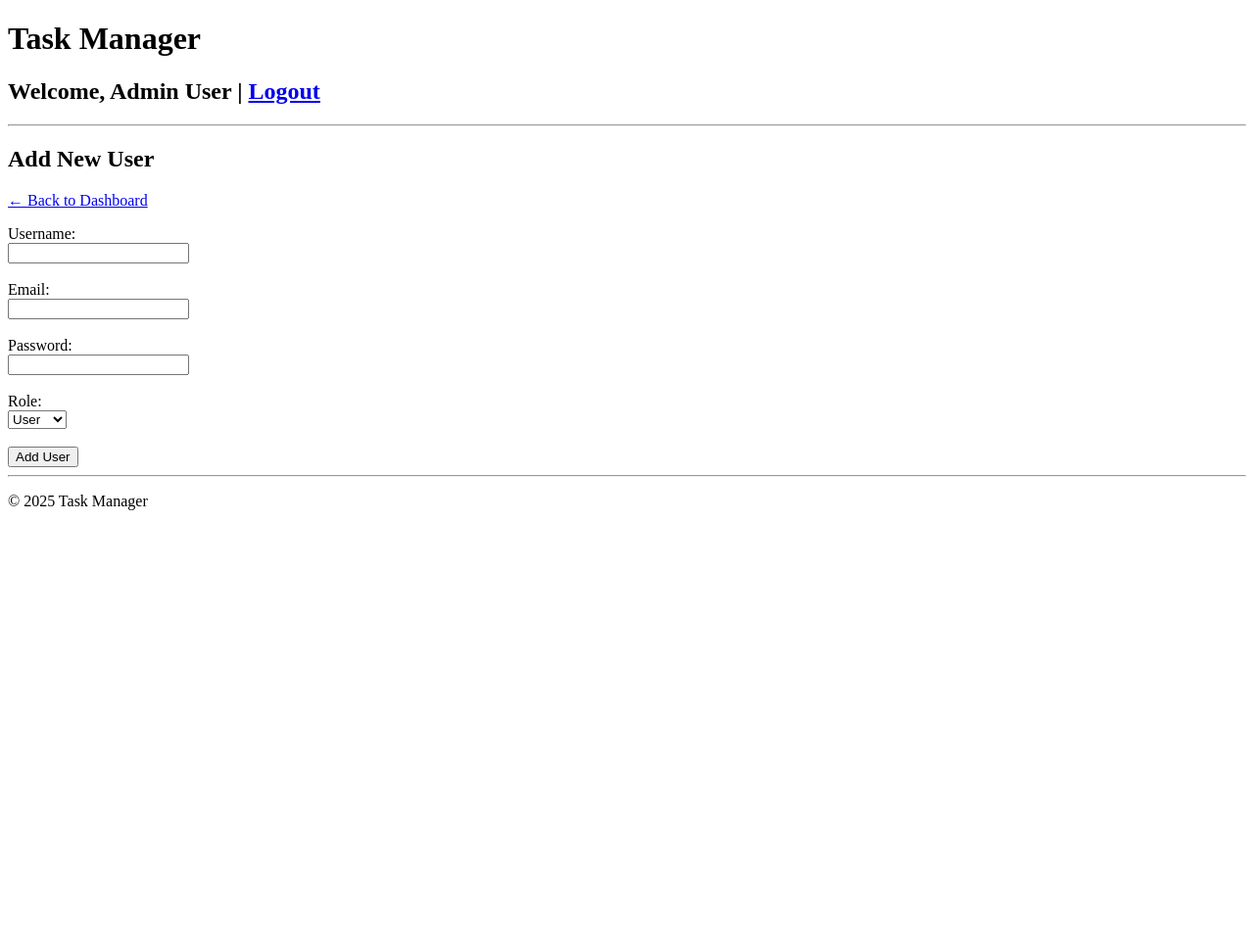
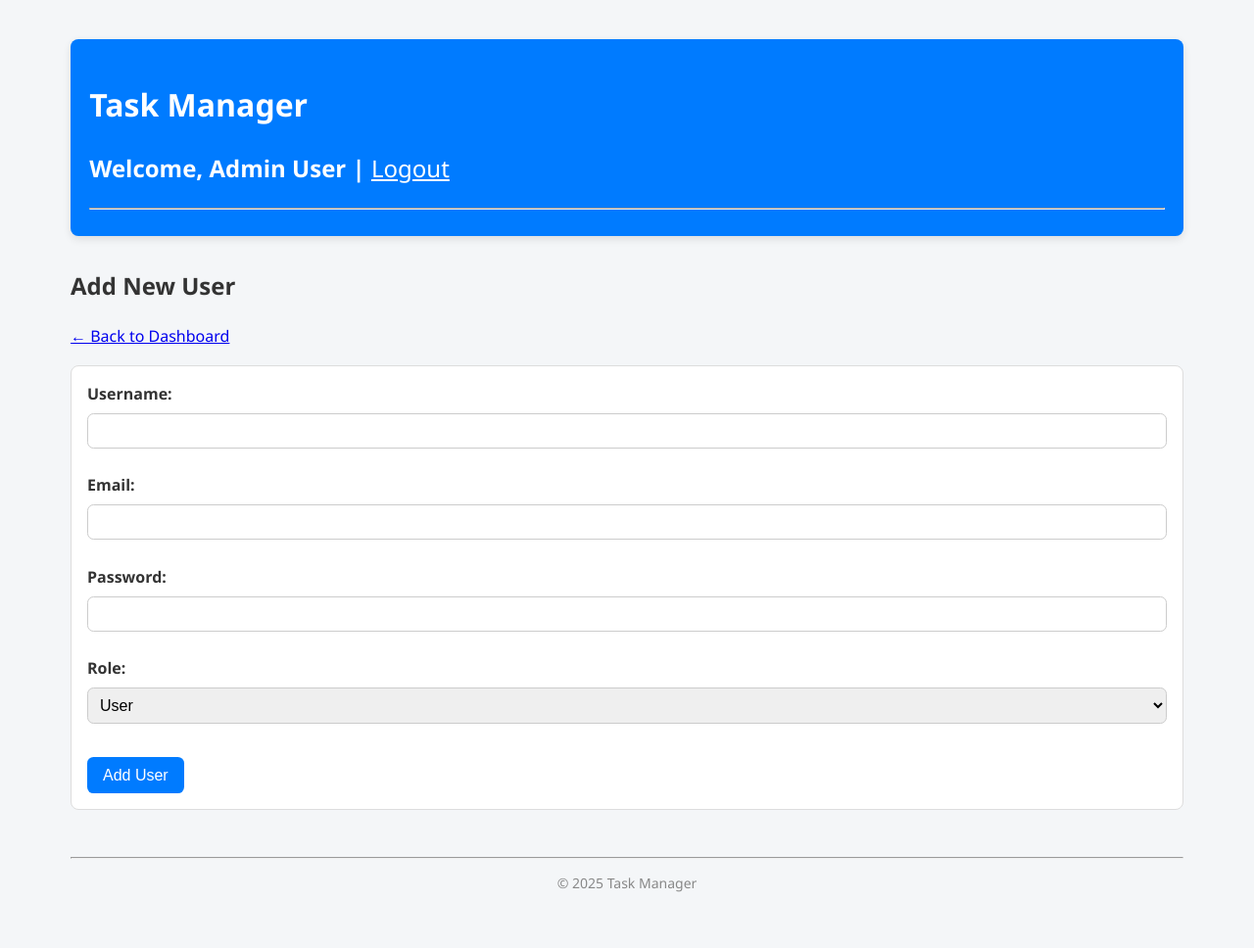
Before and after one commit to dennis-mburu/task-manager-php, a PHP site: page /add_user.php in a window 1280 px wide. Shown: the whole page at 98% size. Before the commit the page ends 521 px from the top, so only its background shows below. Run offline with PHP 8.4, Linux system fonts and the light colour scheme; a user stored in the database is signed in.

Commit message:
:lipstick: add some base css

```diff
--- a/add_task.php
+++ b/add_task.php
@@ -55,6 +55,7 @@ if ($_SERVER['REQUEST_METHOD'] === 'POST') {
 <head lang="en">
     <meta charset="UTF-8">
     <meta name="viewport" content="width=device-width, initial-scale=1.0">
+    <link rel="stylesheet" href="css/style.css">
     <title>Assign Task – Task Manager</title>
 </head>
 
--- a/add_user.php
+++ b/add_user.php
@@ -41,6 +41,7 @@ if ($_SERVER['REQUEST_METHOD'] === 'POST') {
 <head>
     <meta charset="UTF-8">
     <meta name="viewport" content="width=device-width, initial-scale=1.0">
+    <link rel="stylesheet" href="css/style.css">
     <title>Add User – Task Manager</title>
 </head>
 
--- /dev/null
+++ b/css/style.css
@@ -0,0 +1,183 @@
+/* Global Reset and Box Sizing */
+* {
+  /* margin: 0;
+  padding: 0; */
+  box-sizing: border-box;
+}
+
+/* Base Typography and Layout */
+html {
+  font-size: 16px; /* 1rem = 16px baseline */
+}
+
+body {
+  font-family: "Segoe UI", sans-serif;
+  background-color: #f4f6f8;
+  color: #333;
+  padding: 2rem;
+  line-height: 1.6;
+  animation: fadeInBody 0.6s ease-in;
+  max-width: 1200px;
+  margin-inline: auto;
+}
+
+/* Header */
+header {
+  background-color: #007bff;
+  color: white;
+  padding: 1.2rem;
+  border-radius: 0.5rem;
+  margin-bottom: 2rem;
+  box-shadow: 0 0.2rem 0.5rem rgba(0, 0, 0, 0.1);
+  animation: slideDown 0.5s ease-out;
+}
+
+header a {
+  color: white;
+  text-decoration: underline;
+  font-weight: 500;
+}
+
+/* Buttons */
+button,
+.btn {
+  background-color: #007bff;
+  color: white;
+  border: none;
+  padding: 0.6rem 1rem;
+  margin-top: 0.5rem;
+  border-radius: 0.4rem;
+  cursor: pointer;
+  font-size: 1rem;
+  transition: background 0.3s ease, transform 0.2s ease;
+}
+
+button:hover,
+.btn:hover {
+  background-color: #0056b3;
+  transform: translateY(-0.05rem);
+}
+
+/* Forms */
+form {
+  margin: 1rem 0;
+  padding: 1rem;
+  background: white;
+  border: 0.05rem solid #ddd;
+  border-radius: 0.5rem;
+  animation: fadeIn 0.3s ease;
+}
+
+input,
+select {
+  padding: 0.5rem;
+  margin-top: 0.4rem;
+  width: 100%;
+  border-radius: 0.4rem;
+  border: 0.05rem solid #ccc;
+  font-size: 1rem;
+}
+
+label {
+  font-weight: 600;
+}
+
+/* Cards */
+.card {
+  background: white;
+  padding: 1rem;
+  border-radius: 0.5rem;
+  margin: 1rem 0;
+  box-shadow: 0 0.1rem 0.4rem rgba(0, 0, 0, 0.08);
+  animation: fadeInCard 0.4s ease;
+}
+
+/* Task Status Labels */
+.status {
+  font-weight: bold;
+}
+
+.status.Pending {
+  color: orange;
+}
+
+.status.InProgress {
+  color: dodgerblue;
+}
+
+.status.Completed {
+  color: green;
+}
+
+/* Footer */
+footer {
+  text-align: center;
+  margin-top: 3rem;
+  font-size: 0.875rem;
+  color: #888;
+}
+
+/* Animations */
+@keyframes fadeInBody {
+  0% {
+    opacity: 0;
+  }
+  100% {
+    opacity: 1;
+  }
+}
+
+@keyframes fadeIn {
+  from {
+    opacity: 0;
+    transform: translateY(0.5rem);
+  }
+  to {
+    opacity: 1;
+    transform: translateY(0);
+  }
+}
+
+@keyframes fadeInCard {
+  from {
+    opacity: 0;
+    transform: scale(0.97);
+  }
+  to {
+    opacity: 1;
+    transform: scale(1);
+  }
+}
+
+@keyframes slideDown {
+  from {
+    transform: translateY(-1rem);
+    opacity: 0;
+  }
+  to {
+    transform: translateY(0);
+    opacity: 1;
+  }
+}
+
+/* Responsive Adjustments */
+/* @media (max-width: 768px) {
+  body {
+    padding: 1rem;
+  }
+
+  header {
+    padding: 1rem;
+  }
+
+  form,
+  .card {
+    padding: 0.8rem;
+  }
+
+  button,
+  .btn {
+    width: 100%;
+    padding: 0.7rem;
+  }
+} */
--- a/dashboard.php
+++ b/dashboard.php
@@ -19,6 +19,7 @@ $user_id = $_SESSION['user_id'];
 <head>
     <meta charset="UTF-8">
     <meta name="viewport" content="width=device-width, initial-scale=1.0">
+    <link rel="stylesheet" href="css/style.css">
     <title>Dashboard – Task Manager</title>
 </head>
 
```
Also changed, not shown: index.php (+7 -2 lines), js/scripts.js (added).
